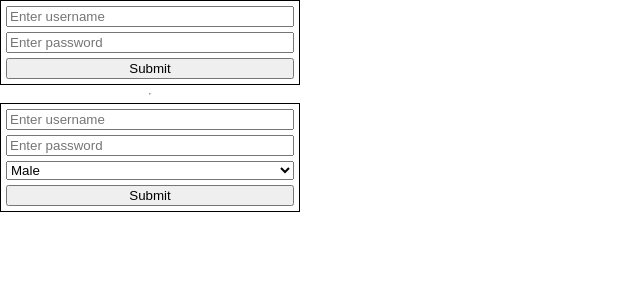
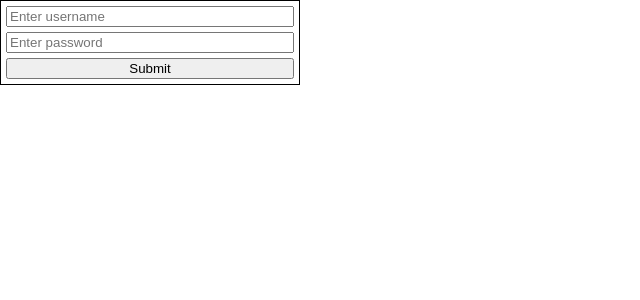
Before and after one commit to NtonBala/react-form-solid, a React (Create React App) app: page / in a window 1280 px wide. Shown: the top 300 px of the page, without its empty margins (0-640 px from the left). Built offline with nearby package versions, Linux system fonts and the light colour scheme.

Commit message:
Revert "Change SignupForm to be reusable"
This reverts commit 7bfcd706811b4637562ac092ab02a62abe29dc6d.

```diff
--- a/src/App.tsx
+++ b/src/App.tsx
@@ -1,54 +1,31 @@
 import React, { useState } from "react";
+
+const submitCredentials = (username: string, password: string) => {
+  return new Promise((resolve): void => {
+    setTimeout(() => {
+      resolve(null);
+      console.log("Submitted data: ", username, password);
+    }, 500);
+  });
+};
 
 type Errors = {
   username?: string;
   password?: string;
-  gender?: string;
 };
 
-type FormData = {
-  username: string;
-  password: string;
-  gender?: string;
-  errors: Errors;
-  loading: boolean;
-};
-
-const submitCredentials = ({ username, password }: FormData) => {
-  return new Promise((resolve): void => {
-    setTimeout(() => {
-      resolve(null);
-      console.log("submitCredentials: ", username, password);
-    }, 500);
-  });
-};
-
-const submitExtendedCredentials = ({
-  username,
-  password,
-  gender,
-}: FormData) => {
-  return new Promise((resolve): void => {
-    setTimeout(() => {
-      resolve(null);
-      console.log("submitExtendedCredentials: ", username, password, gender);
-    }, 600);
-  });
-};
-
-const SignupForm = ({
-  initialFormData = {
+const SignupForm = () => {
+  const [formData, setFormData] = useState<{
+    username: string;
+    password: string;
+    errors: Errors;
+    loading: boolean;
+  }>({
     username: "",
     password: "",
     errors: {},
     loading: false,
-  },
-  submit = submitCredentials,
-}: {
-  initialFormData?: FormData;
-  submit?: (data: FormData) => Promise<unknown>;
-}) => {
-  const [formData, setFormData] = useState<FormData>(initialFormData);
+  });
 
   const validateForm = () => {
     const errors: Errors = {};
@@ -66,9 +43,7 @@ const SignupForm = ({
     return Object.keys(errors).length === 0;
   };
 
-  const handleChange = (
-    e: React.ChangeEvent<HTMLInputElement | HTMLSelectElement>,
-  ) => {
+  const handleChange = (e: React.ChangeEvent<HTMLInputElement>) => {
     const { name, value } = e.target;
 
     setFormData((prevState) => ({ ...prevState, [name]: value }));
@@ -81,7 +56,7 @@ const SignupForm = ({
 
     setFormData((prevState) => ({ ...prevState, loading: true }));
 
-    submit(formData).then(() => {
+    submitCredentials(formData.username, formData.password).then(() => {
       setFormData((prevState) => ({ ...prevState, loading: false }));
     });
   };
@@ -123,18 +98,6 @@ const SignupForm = ({
         </span>
       )}
 
-      {"gender" in formData && (
-        <select
-          name="gender"
-          value={formData.gender}
-          onChange={handleChange}
-          style={{ marginTop: "5px" }}
-        >
-          <option value="male">Male</option>
-          <option value="female">Female</option>
-        </select>
-      )}
-
       <input
         type="submit"
         value="Submit"
@@ -145,25 +108,12 @@ const SignupForm = ({
   );
 };
 
-const initialExtendedSignupFormData = {
-  username: "",
-  password: "",
-  gender: "male",
-  errors: {},
-  loading: false,
-};
-
 function App() {
   return (
     <div
       style={{ display: "flex", flexDirection: "column", maxWidth: "300px" }}
     >
       <SignupForm />
-      <hr />
-      <SignupForm
-        initialFormData={initialExtendedSignupFormData}
-        submit={submitExtendedCredentials}
-      />
     </div>
   );
 }
```
